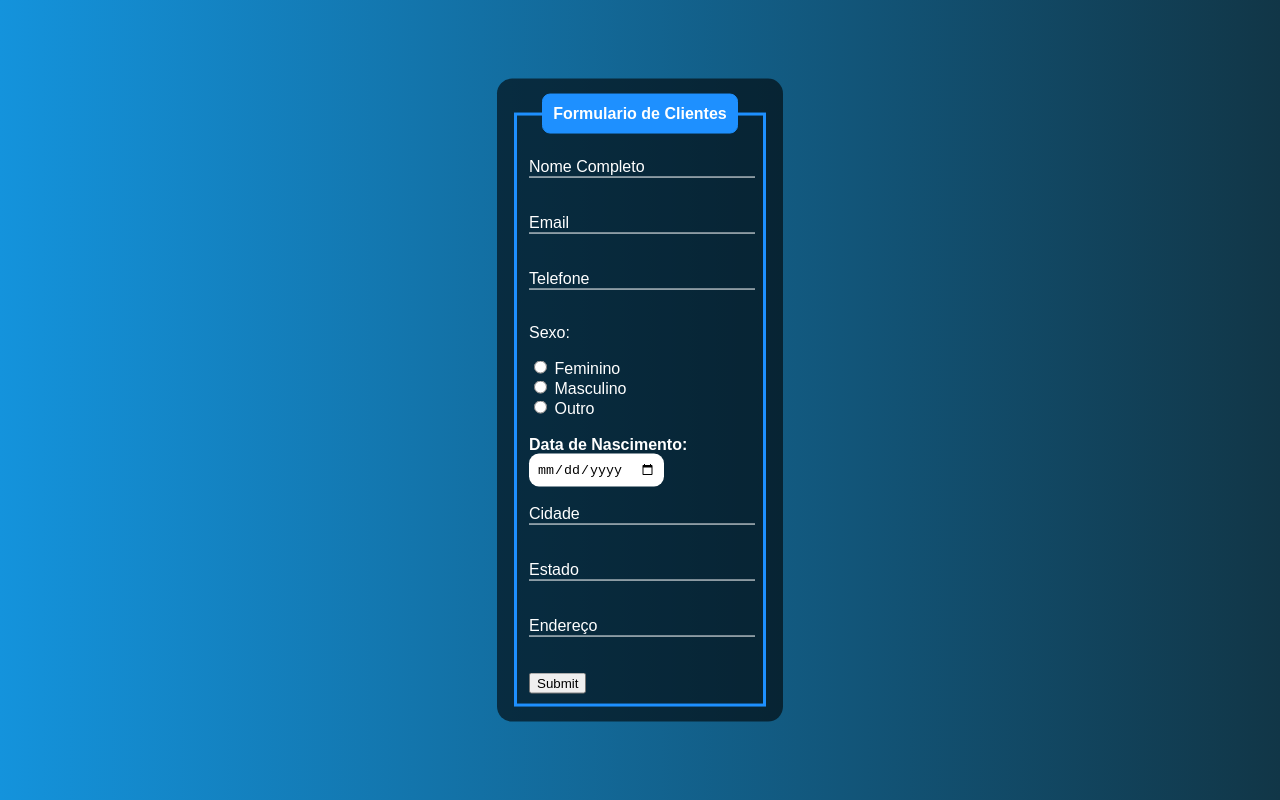
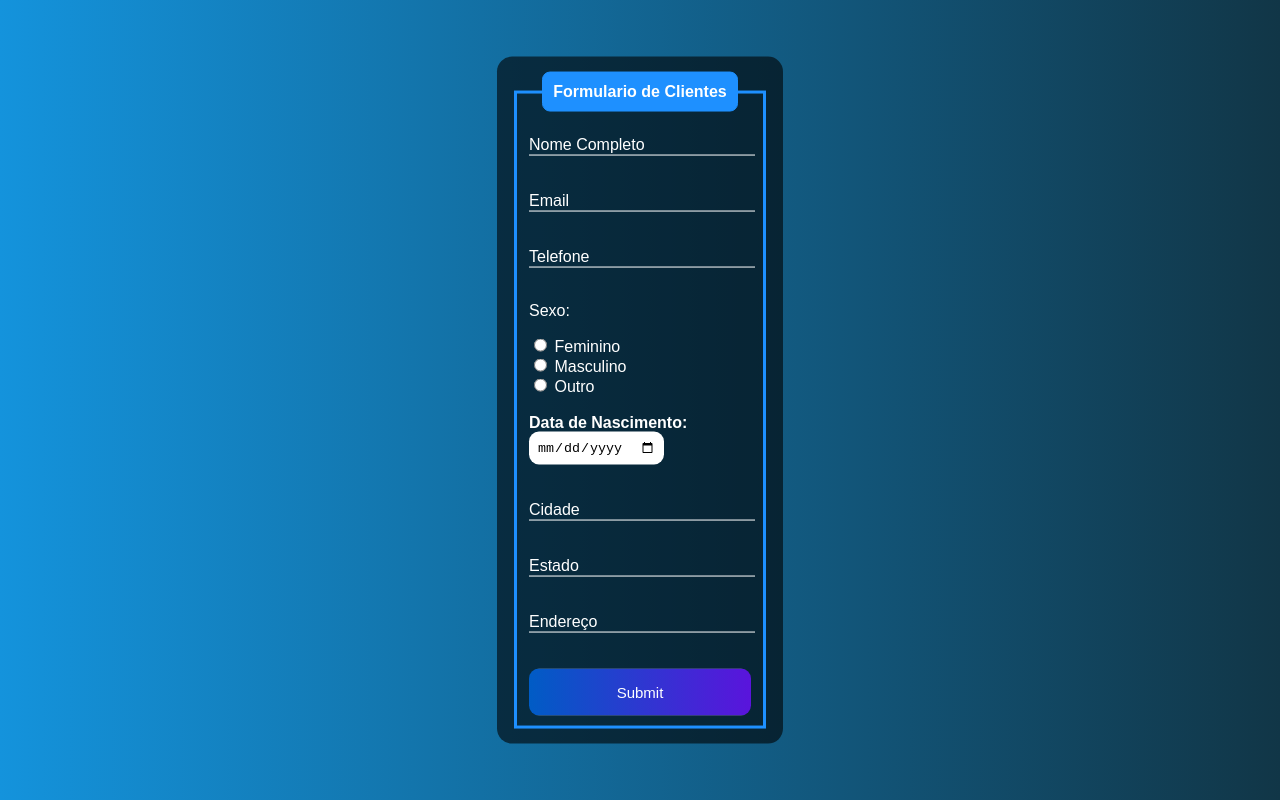
Before and after one commit to omartins-zs/formulario_clientes_css, a plain HTML site: page index.html in a window 1280 px wide. Drawn offline with Linux system fonts and the light colour scheme.

Commit message:
Personalizando o Button de Submit e Effect Hover

```diff
--- a/index.html
+++ b/index.html
@@ -73,6 +73,21 @@
             border-radius: 10px;
             outline: none;
         }
+
+        #submit {
+            background-image: linear-gradient(to right, rgb(0, 92, 197), rgb(90, 20, 220));
+            width: 100%;
+            border: none;
+            padding: 15px;
+            color: white;
+            font-size: 15px;
+            cursor: pointer;
+            border-radius: 10px;
+        }
+
+        #submit:hover {
+            background-image: linear-gradient(to right, rgb(0, 80, 172), rgb(80, 19, 195));
+        }
     </style>
 </head>
 
@@ -111,7 +126,7 @@
                 <label for="data_nascimento"><b>Data de Nascimento:</b></label>
                 <input type="date" name="data_nascimento" id="data_nascimento" required>
 
-                <br><br>
+                <br><br><br>
                 <div class="inputBox">
                     <input type="text" name="cidade" id="cidade" class="inputUser" required>
                     <label for="cidade" class="labelInput">Cidade</label>
```
